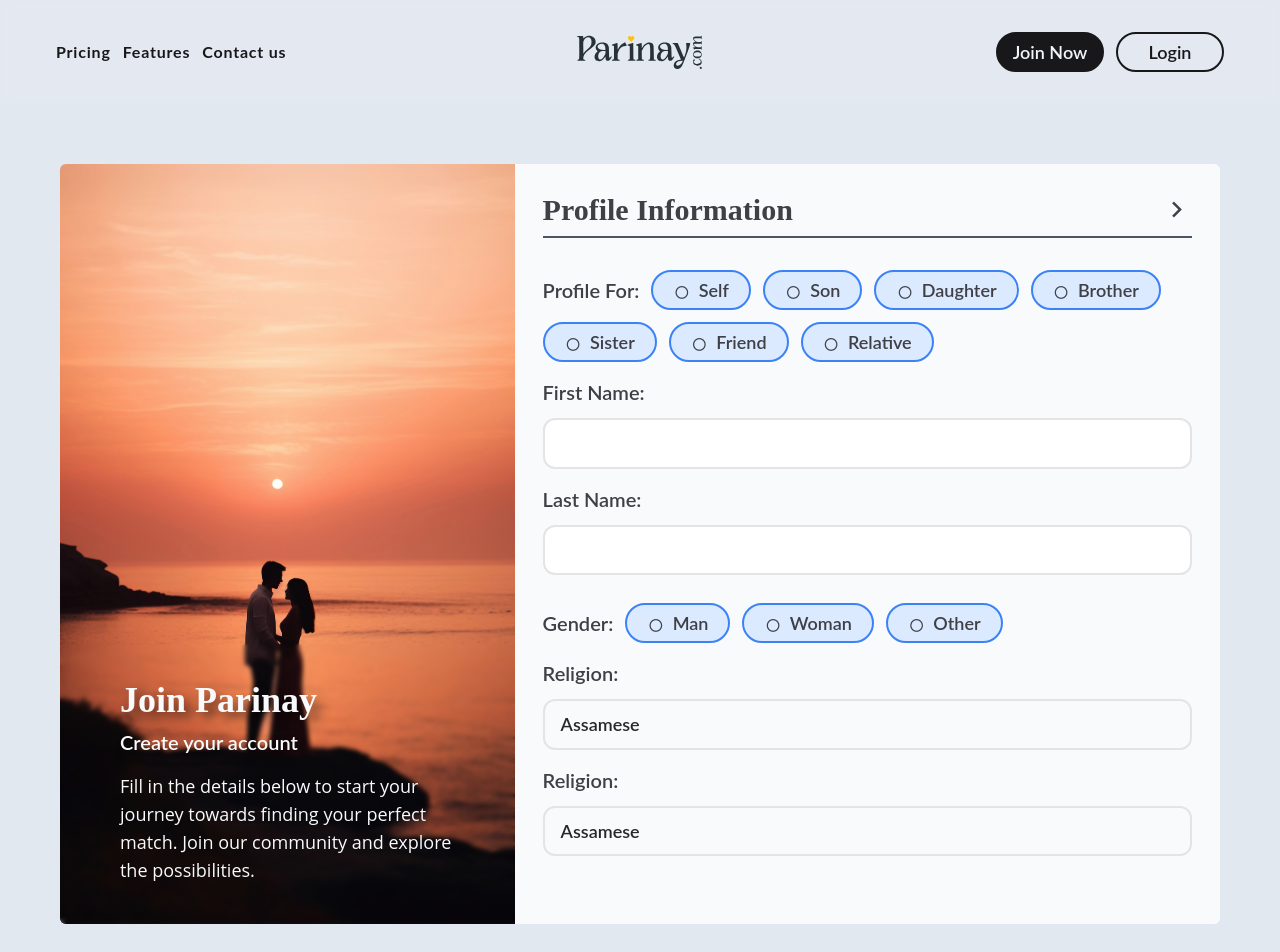
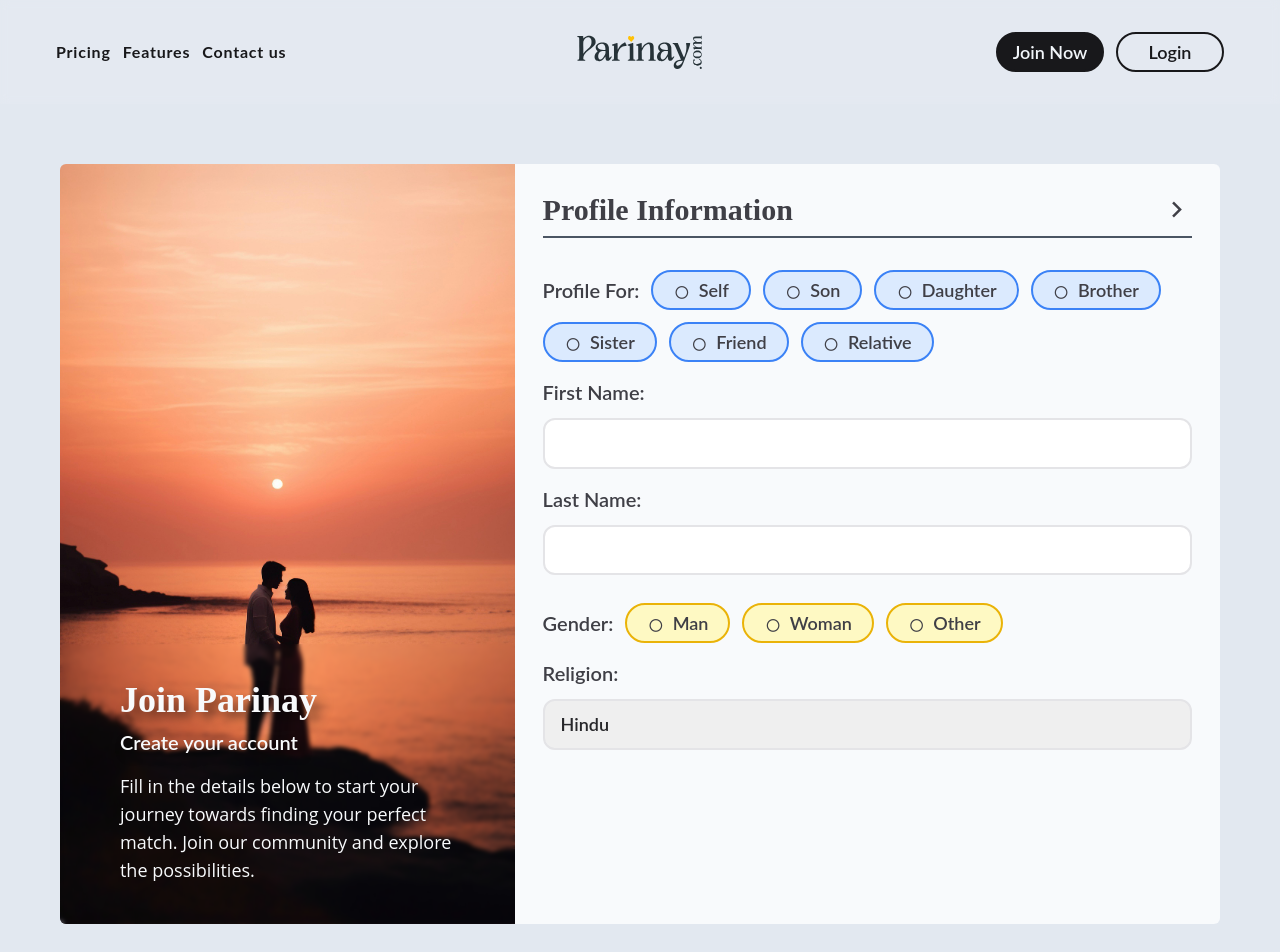
Before and after one commit to JyotiInHex/Parinay, a React (Create React App) app: page /register in a window 1280 px wide. Shown: the top 952 px of the page. Built offline with nearby package versions, Linux system fonts and the light colour scheme; the HTML template or start-up script is replaced by a standard one.

Commit message:
New Update

```diff
--- a/src/auth/forgotPass.jsx
+++ b/src/auth/forgotPass.jsx
@@ -28,11 +28,11 @@ const ForgotPass = ({onLoginClick, onCloseClick}) => {
                         <i className='ri-arrow-left-s-line'></i>Back
                     </span>
                     <div className="mb-4 mt-5 drop-shadow-md">
-                        <label className="block text-lg font-lato font-semibold mb-1" for="email">Email</label>
-                        <input className="outline-none border-2 border-zinc-200 rounded-xl w-full py-3 px-4 text-base font-lato font-semibold text-zinc-800 leading-tight transition-all focus:border-blue-500" id="email" type="email" name="email" required/>
+                        <label className="block text-lg font-lato font-semibold mb-1" for="recoverEmail">Email</label>
+                        <input className="outline-none border-2 border-zinc-200 rounded-xl w-full py-3 px-4 text-base font-lato font-semibold text-zinc-800 leading-tight transition-all focus:border-blue-500" id="recoverEmail" type="email" name="email" required/>
                     </div>
                     <button className="w-full bg-blue-500 transition-all hover:bg-blue-700 text-white font-bold py-2 px-4 rounded-lg" type="submit">Send Reset Link</button>
-                    <h5 className="mt-3 text-center text-base font-lato font-medium">Don’t have an account? <Link to="/register"><button type="button" className="font-semibold text-blue-500 transition-all hover:text-blue-700 underline">Register</button></Link></h5>
+                    <h5 className="mt-3 text-center text-base font-lato font-medium">Don’t have an account? <Link to="/register"><button type="button" className="font-semibold text-blue-500 transition-all hover:text-blue-700 underline" onClick={onCloseClick}>Register</button></Link></h5>
                 </form>
             </div>
 
--- a/src/auth/login.jsx
+++ b/src/auth/login.jsx
@@ -30,11 +30,11 @@ const Login = ({onForgotClick, onCloseClick}) => {
                 </div>
                 <div className="mb-6 drop-shadow-md">
                     <label className="block text-lg font-lato font-semibold mb-1" for="password">Password</label>
-                    <input className="outline-none border-2 border-zinc-200 rounded-xl w-full py-3 px-4 text-base font-lato font-semibold text-zinc-800 leading-tight transition-all focus:border-blue-500" id="password" type="password" name="password" required/>
+                    <input className="outline-none border-2 border-zinc-200 rounded-xl w-full py-3 px-4 text-base font-lato font-semibold text-zinc-800 leading-tight transition-all focus:border-blue-500" id="password" type="password" name="password" required autoComplete="off"/>
                     <button className="w-full underline text-right text-base text-zinc-500 font-lato font-medium transition-all  hover:text-zinc-600" type="button" onClick={onForgotClick}>Forgot?</button>
                 </div>
                 <button className="w-full bg-blue-500 transition-all hover:bg-blue-700 text-white font-bold py-2 px-4 rounded-lg" type="submit">Sign In</button>
-                <h5 className="mt-3 text-center text-base font-lato font-medium">Don’t have an account? <Link to="/register"><button type="button" className="font-semibold text-blue-500 transition-all hover:text-blue-700 underline">Register</button></Link></h5>
+                <h5 className="mt-3 text-center text-base font-lato font-medium">Don’t have an account? <Link to="/register"><button type="button" className="font-semibold text-blue-500 transition-all hover:text-blue-700 underline" onClick={onCloseClick}>Register</button></Link></h5>
             </form>
         </div>
       </div>
--- a/src/auth/register.jsx
+++ b/src/auth/register.jsx
@@ -102,19 +102,19 @@ const Register = () => {
 
                     <div className='flex flex-wrap items-center gap-3 mt-3 mb-4'>
                       <h3 className='text-xl font-lato font-semibold'>Gender:</h3>
-                      <div className='w-fit h-fit flex items-center justify-between gap-2 border-2 border-blue-500 bg-blue-100 rounded-full px-5 py-1'>
+                      <div className='w-fit h-fit flex items-center justify-between gap-2 border-2 border-yellow-500 bg-yellow-100 rounded-full px-5 py-1'>
                         <input type="radio" name="gender" id="man" className='w-fit h-5'/>
                         <label className='w-fit h-fit rounded-full text-lg font-lato font-semibold cursor-pointer' htmlFor="man">
                           Man
                         </label>
                       </div>
-                      <div className='w-fit h-fit flex items-center justify-between gap-2 border-2 border-blue-500 bg-blue-100 rounded-full px-5 py-1'>
+                      <div className='w-fit h-fit flex items-center justify-between gap-2 border-2 border-yellow-500 bg-yellow-100 rounded-full px-5 py-1'>
                         <input type="radio" name="gender" id="woman" className='w-fit h-5'/>
                         <label className='w-fit h-fit rounded-full text-lg font-lato font-semibold cursor-pointer' htmlFor="woman">
                           Woman
                         </label>
                       </div>
-                      <div className='w-fit h-fit flex items-center justify-between gap-2 border-2 border-blue-500 bg-blue-100 rounded-full px-5 py-1'>
+                      <div className='w-fit h-fit flex items-center justify-between gap-2 border-2 border-yellow-500 bg-yellow-100 rounded-full px-5 py-1'>
                         <input type="radio" name="gender" id="other" className='w-fit h-5'/>
                         <label className='w-fit h-fit rounded-full text-lg font-lato font-semibold cursor-pointer' htmlFor="other">
                           Other
@@ -124,31 +124,9 @@ const Register = () => {
 
                     <label className='flex flex-col gap-3 mb-4' htmlFor="Religion">
                       <h3 className='text-xl font-lato font-semibold'>Religion:</h3>
-                      <div className="relative outline-none border-2 border-zinc-200 rounded-xl w-full py-3 px-4 text-lg font-lato font-semibold text-zinc-800 leading-tight transition-all focus:border-blue-500">
-                        <h6>Assamese</h6>
-                        <div className='absolute top-14 left-0 z-10 p-7 w-1/2 h-auto flex flex-col gap-3 bg-white rounded-md opacity-0 invisible'>
-                          <h4>Hinduism</h4>
-                          <h4>Islam</h4>
-                          <h4>Christianity</h4>
-                          <h4>Buddhism</h4>
-                          <h4>Sikhism</h4>
-                          <h4>Jainism</h4>
-                        </div>
-                      </div>
-                    </label>
-                    <label className='flex flex-col gap-3 mb-4' htmlFor="Religion">
-                      <h3 className='text-xl font-lato font-semibold'>Religion:</h3>
-                      <div className="relative outline-none border-2 border-zinc-200 rounded-xl w-full py-3 px-4 text-lg font-lato font-semibold text-zinc-800 leading-tight transition-all focus:border-blue-500">
-                        <h6>Assamese</h6>
-                        <div className='absolute top-14 left-0 z-10 p-7 w-1/2 h-auto flex flex-col gap-3 bg-white rounded-md opacity-0 invisible'>
-                          <h4>Hinduism</h4>
-                          <h4>Islam</h4>
-                          <h4>Christianity</h4>
-                          <h4>Buddhism</h4>
-                          <h4>Sikhism</h4>
-                          <h4>Jainism</h4>
-                        </div>
-                      </div>
+                      <select className='outline-none border-2 border-zinc-200 rounded-xl w-full py-3 px-4 text-lg font-lato font-semibold text-zinc-800 leading-tight transition-all focus:border-blue-500' name="" id="">
+                        <option className='text-xl' value="">Hindu</option>
+                      </select>
                     </label>
                   </fieldset>
                 </div>
--- a/src/index.css
+++ b/src/index.css
@@ -85,6 +85,8 @@ input[type="radio"]:checked:after {
   font-weight: 500;
 }
 
+select{appearance: none;}
+
 .popupVisible {
   opacity: 1;
   visibility: visible;
```
